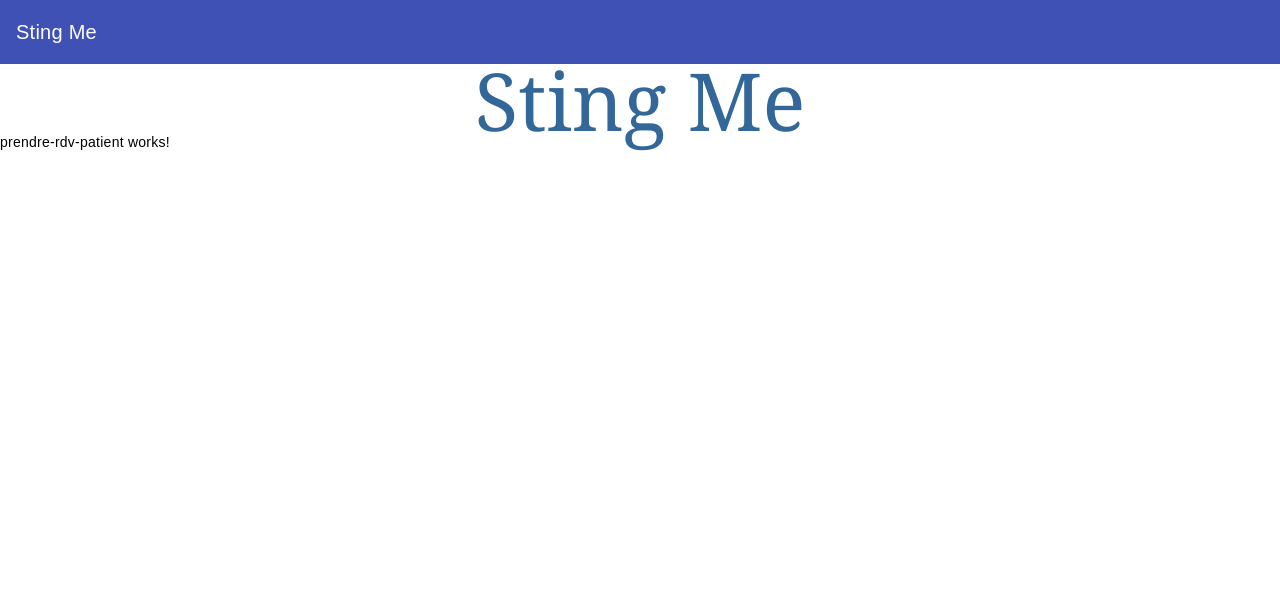
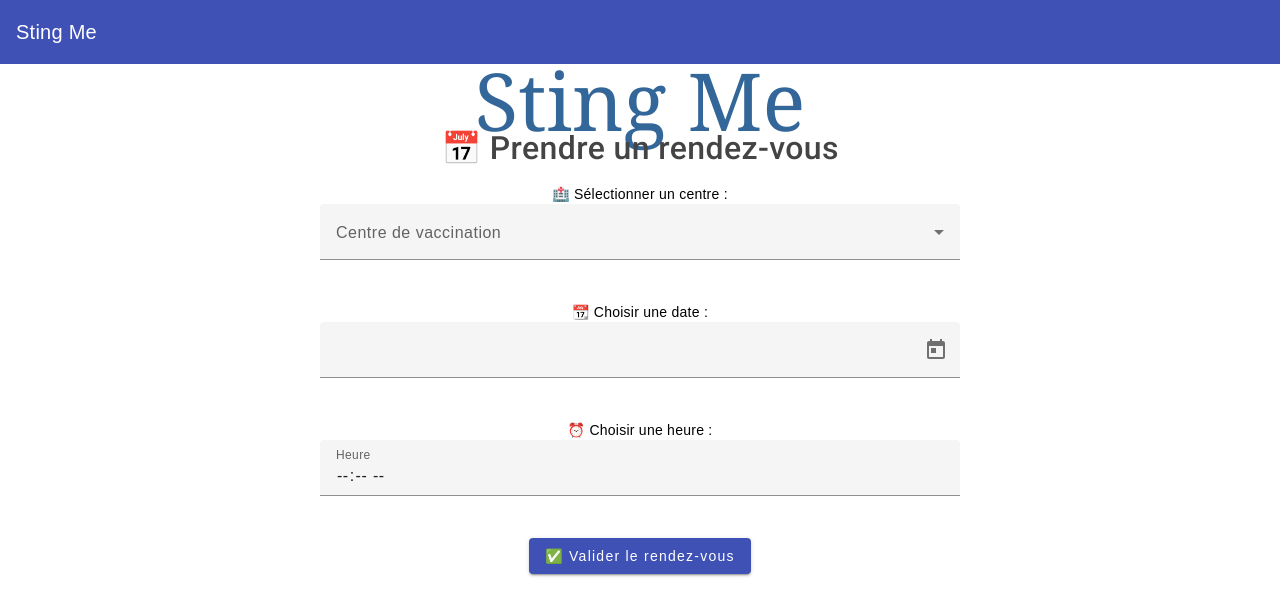
Before and after one commit to ash-hsa/projet_fullstack, an Angular app in the folder frontend/: page /prendre_rdv in a window 1280 px wide. Shown: the top 616 px of the page. Built offline with nearby package versions, Linux system fonts and the light colour scheme.

Commit message:
page de rdv + route pour changer de page pour prendre des rdv

```diff
--- a/frontend/src/app/accueil-patient/accueil-patient.component.html
+++ b/frontend/src/app/accueil-patient/accueil-patient.component.html
@@ -18,9 +18,10 @@
 
 <!-- Section Prendre un rendez-vous -->
 <div class="section">
-  <button mat-raised-button color="primary" (click)="prendreRendezVous()">
-    ➕ Prendre un nouveau rendez-vous
-  </button>
+    <button mat-raised-button color="primary" routerLink="/prendre_rdv">
+        ➕ Prendre un nouveau rendez-vous
+    </button>
+
 </div>
 
 <!-- Section Profil -->
--- a/frontend/src/app/accueil-patient/accueil-patient.component.ts
+++ b/frontend/src/app/accueil-patient/accueil-patient.component.ts
@@ -7,6 +7,7 @@ import { MatFormFieldModule } from '@angular/material/form-field';
 import { MatInputModule } from '@angular/material/input';
 import { CommonModule } from '@angular/common';
 import { RouterModule } from '@angular/router';
+
 
 @Component({
   selector: 'app-patient-accueil',
--- a/frontend/src/app/prendre-rdv-patient/prendre-rdv-patient.component.html
+++ b/frontend/src/app/prendre-rdv-patient/prendre-rdv-patient.component.html
@@ -1 +1,40 @@
-<p>prendre-rdv-patient works!</p>
+<h2 class="title">📅 Prendre un rendez-vous</h2>
+
+<!-- Sélection du centre de vaccination -->
+<div class="form-group">
+  <label for="centre">🏥 Sélectionner un centre :</label>
+  <mat-form-field appearance="fill">
+    <mat-label>Centre de vaccination</mat-label>
+    <mat-select [(ngModel)]="selectedCentre">
+      <mat-option *ngFor="let centre of centres" [value]="centre">
+        {{ centre }}
+      </mat-option>
+    </mat-select>
+  </mat-form-field>
+</div>
+
+<!-- Sélection de la date -->
+<div class="form-group">
+  <label for="date">📆 Choisir une date :</label>
+  <mat-form-field appearance="fill">
+    <input matInput [matDatepicker]="picker" [(ngModel)]="selectedDate">
+    <mat-datepicker-toggle matSuffix [for]="picker"></mat-datepicker-toggle>
+    <mat-datepicker #picker></mat-datepicker>
+  </mat-form-field>
+</div>
+
+<!-- Sélection de l'heure -->
+<div class="form-group">
+  <label for="heure">⏰ Choisir une heure :</label>
+  <mat-form-field appearance="fill">
+    <mat-label>Heure</mat-label>
+    <input matInput type="time" [(ngModel)]="selectedHeure">
+  </mat-form-field>
+</div>
+
+<!-- Bouton de validation -->
+<div class="form-group">
+  <button mat-raised-button color="primary" (click)="validerRendezVous()">
+    ✅ Valider le rendez-vous
+  </button>
+</div>
--- a/frontend/src/app/prendre-rdv-patient/prendre-rdv-patient.component.scss
+++ b/frontend/src/app/prendre-rdv-patient/prendre-rdv-patient.component.scss
@@ -0,0 +1,15 @@
+.title {
+    text-align: center;
+    font-size: 2rem;
+    margin-bottom: 20px;
+  }
+
+  .form-group {
+    margin: 20px auto;
+    width: 50%;
+    text-align: center;
+  }
+
+  mat-form-field {
+    width: 100%;
+  }
--- a/frontend/src/app/prendre-rdv-patient/prendre-rdv-patient.component.ts
+++ b/frontend/src/app/prendre-rdv-patient/prendre-rdv-patient.component.ts
@@ -1,12 +1,37 @@
 import { Component } from '@angular/core';
+import { FormsModule } from '@angular/forms';
+import { MatListModule } from '@angular/material/list';
+import { MatButtonModule } from '@angular/material/button';
+import { MatIconModule } from '@angular/material/icon';
+import { MatFormFieldModule } from '@angular/material/form-field';
+import { MatInputModule } from '@angular/material/input';
+import { CommonModule } from '@angular/common';
+import { RouterModule } from '@angular/router';
+import { MatSelectModule } from '@angular/material/select';
+import { MatDatepickerModule } from '@angular/material/datepicker';
+import { MatNativeDateModule } from '@angular/material/core';
+
 
 @Component({
   selector: 'app-prendre-rdv-patient',
   standalone: true,
-  imports: [],
+  imports: [FormsModule,MatListModule, MatButtonModule, MatIconModule, MatFormFieldModule, MatInputModule,CommonModule,RouterModule, MatSelectModule, MatDatepickerModule,MatNativeDateModule],
   templateUrl: './prendre-rdv-patient.component.html',
   styleUrl: './prendre-rdv-patient.component.scss'
 })
 export class PrendreRdvPatientComponent {
+  centres = ['Centre Paris', 'Centre Lyon', 'Centre Marseille'];
+  selectedCentre = '';
+  selectedDate: any;
+  selectedHeure = '';
+
+  validerRendezVous() {
+    if (this.selectedCentre && this.selectedDate && this.selectedHeure) {
+      console.log(`Rendez-vous pris à ${this.selectedCentre} le ${this.selectedDate} à ${this.selectedHeure}`);
+      alert('Rendez-vous confirmé ✅');
+    } else {
+      alert('Veuillez remplir tous les champs ❌');
+    }
+  }
 
 }
```
